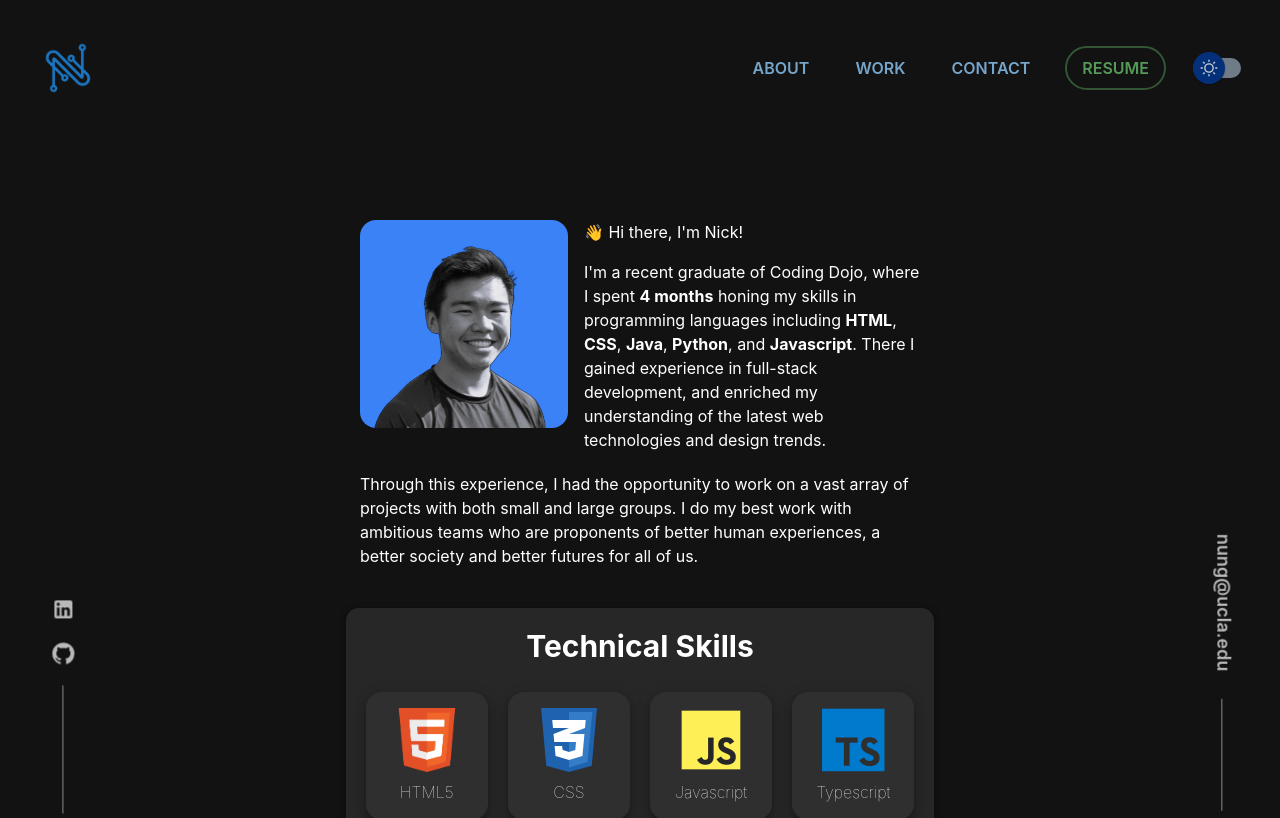
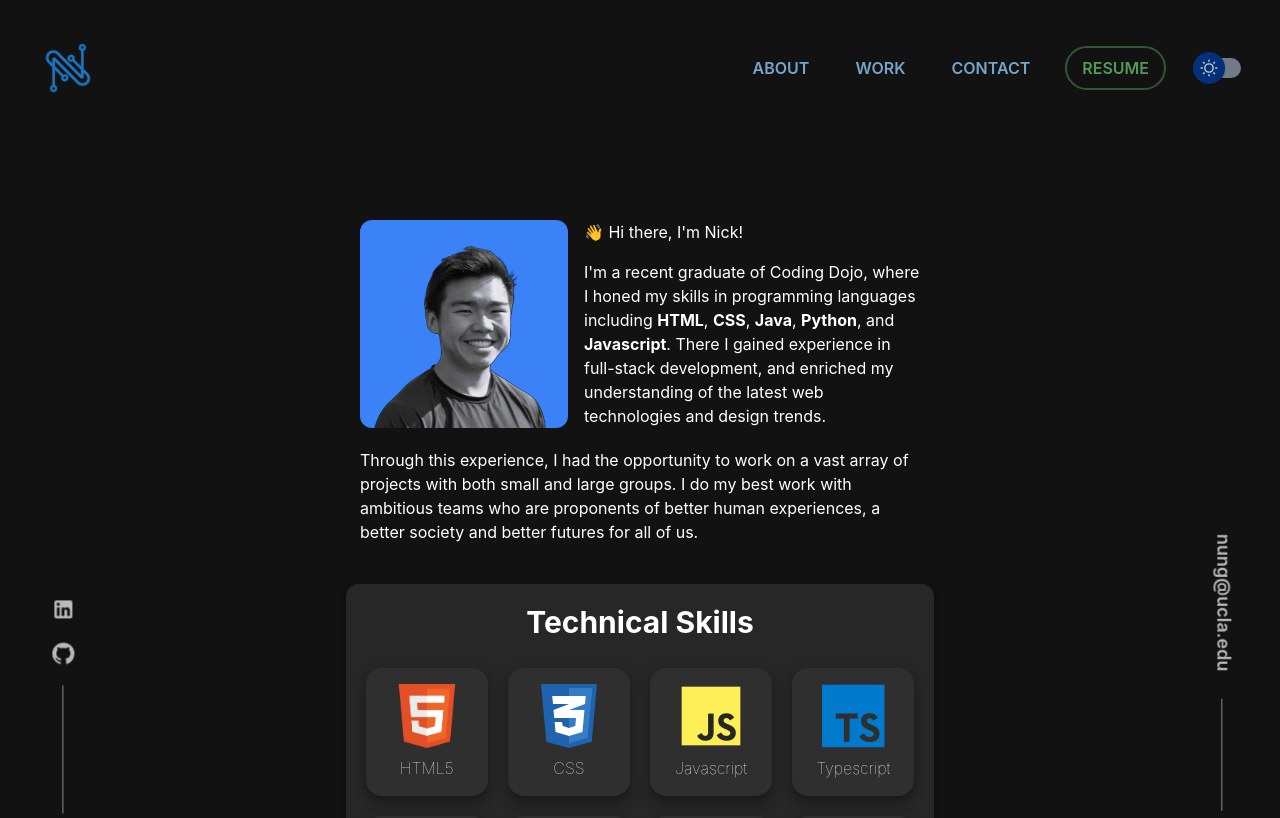
Before and after one commit to nung22/portfolio, a React (Create React App) app: page /#/about in a window 1280 px wide. Shown: the top 818 px of the page. Built offline with nearby package versions, Linux system fonts and the light colour scheme.

Commit message:
Update About section

```diff
--- a/src/components/About.jsx
+++ b/src/components/About.jsx
@@ -47,11 +47,11 @@
           <div className='flex flex-col justify-center items-center mt-16 h-fit text-base gap-5' style={{width:"35rem"}}>
             <div className='flex gap-4'>
               <img src={picIsHovered ? profilePic : profilePicBW}  alt="profile pic"
-              onMouseOver={() => setPicIsHovered(true)} onMouseOut={() => setPicIsHovered(false)} className=' bg-blue-500 rounded-2xl h-52 w-52 ' />
+              onMouseOver={() => setPicIsHovered(true)} onMouseOut={() => setPicIsHovered(false)} className=' bg-blue-500 rounded-xl h-52 w-52 ' />
               <div className='w- flex flex-col gap-4'>
                 <p>👋 Hi there, I'm Nick!</p>
                 <p>
-                  I'm a recent graduate of Coding Dojo, where I spent <strong>4 months</strong> honing my skills in
+                  I'm a recent graduate of Coding Dojo, where I honed my skills in
                   programming languages including <strong>HTML</strong>, <strong>CSS</strong>, <strong>Java</strong>, <strong>Python</strong>, and <strong>Javascript</strong>. There I gained
                   experience in full-stack development, and enriched my understanding of the latest web
                   technologies and design trends.
@@ -66,11 +66,11 @@
           </div> :
           <div className='flex flex-col justify-center gap-10 mt-8' style={{width:"320px"}}>
             <div className='flex justify-center sm:flex-none'><img src={picIsHovered ? profilePic : profilePicBW}  alt="profile pic"
-            onMouseOver={() => setPicIsHovered(true)} onMouseOut={() => setPicIsHovered(false)} className=' bg-blue-500 rounded-2xl w-40 h-40 md:w-48 md:h-48 lg:h-0' /></div>
+            onMouseOver={() => setPicIsHovered(true)} onMouseOut={() => setPicIsHovered(false)} className=' bg-blue-500 rounded-xl w-40 h-40 md:w-48 md:h-48 lg:h-0' /></div>
             <div className='text-sm flex flex-col gap-4'>
               <p>👋 Hi there, I'm Nick!</p>
               <p>
-                I'm a recent graduate of Coding Dojo, where I spent <strong>4 months</strong> honing my skills in
+                I'm a recent graduate of Coding Dojo, where I honed my skills in
                 programming languages including <strong>HTML</strong>, <strong>CSS</strong>, <strong>Java</strong>, <strong>Python</strong>, and <strong>Javascript</strong>. There I gained
                 experience in full-stack development, and enriched my understanding of the latest web
                 technologies and design trends.
```
